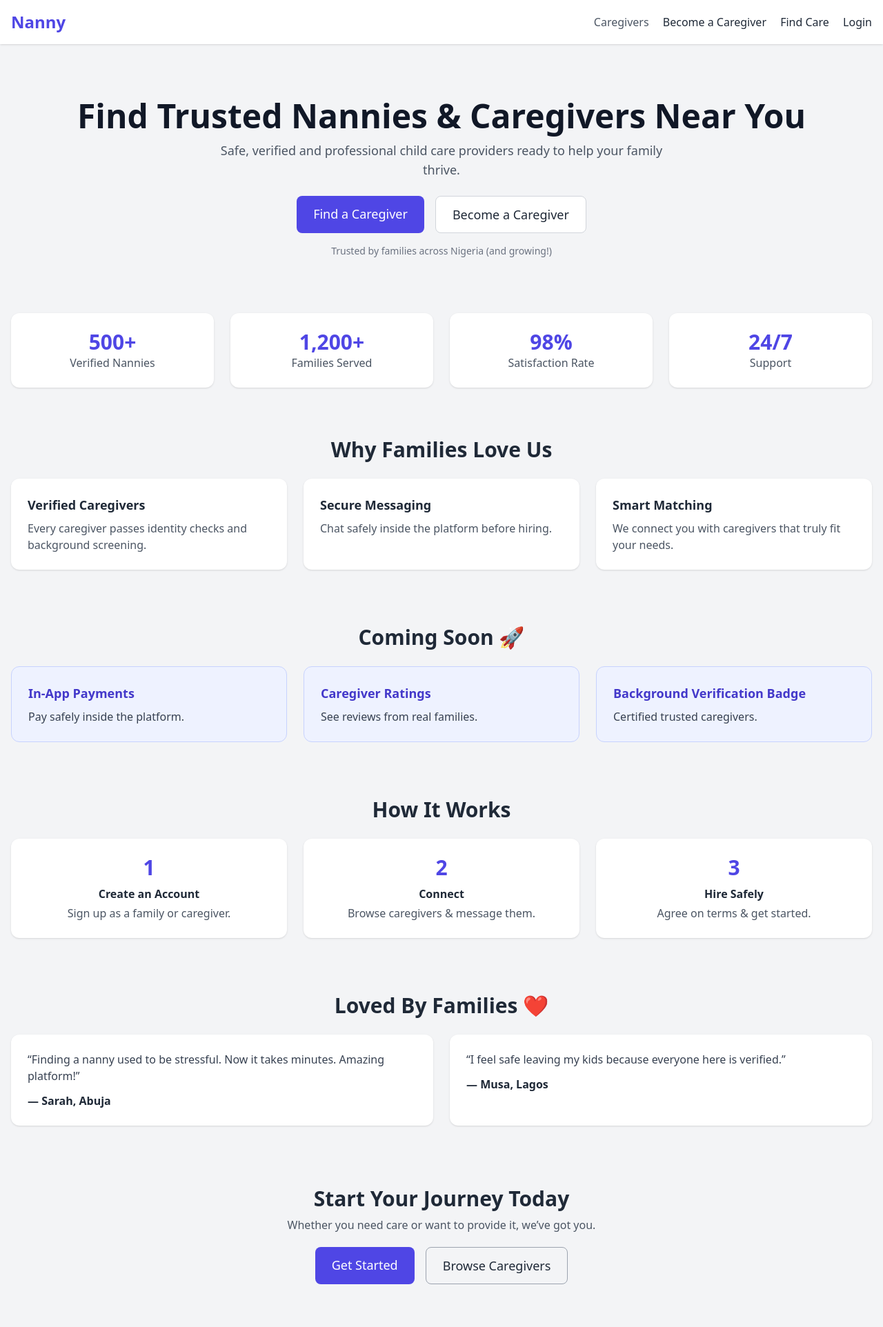
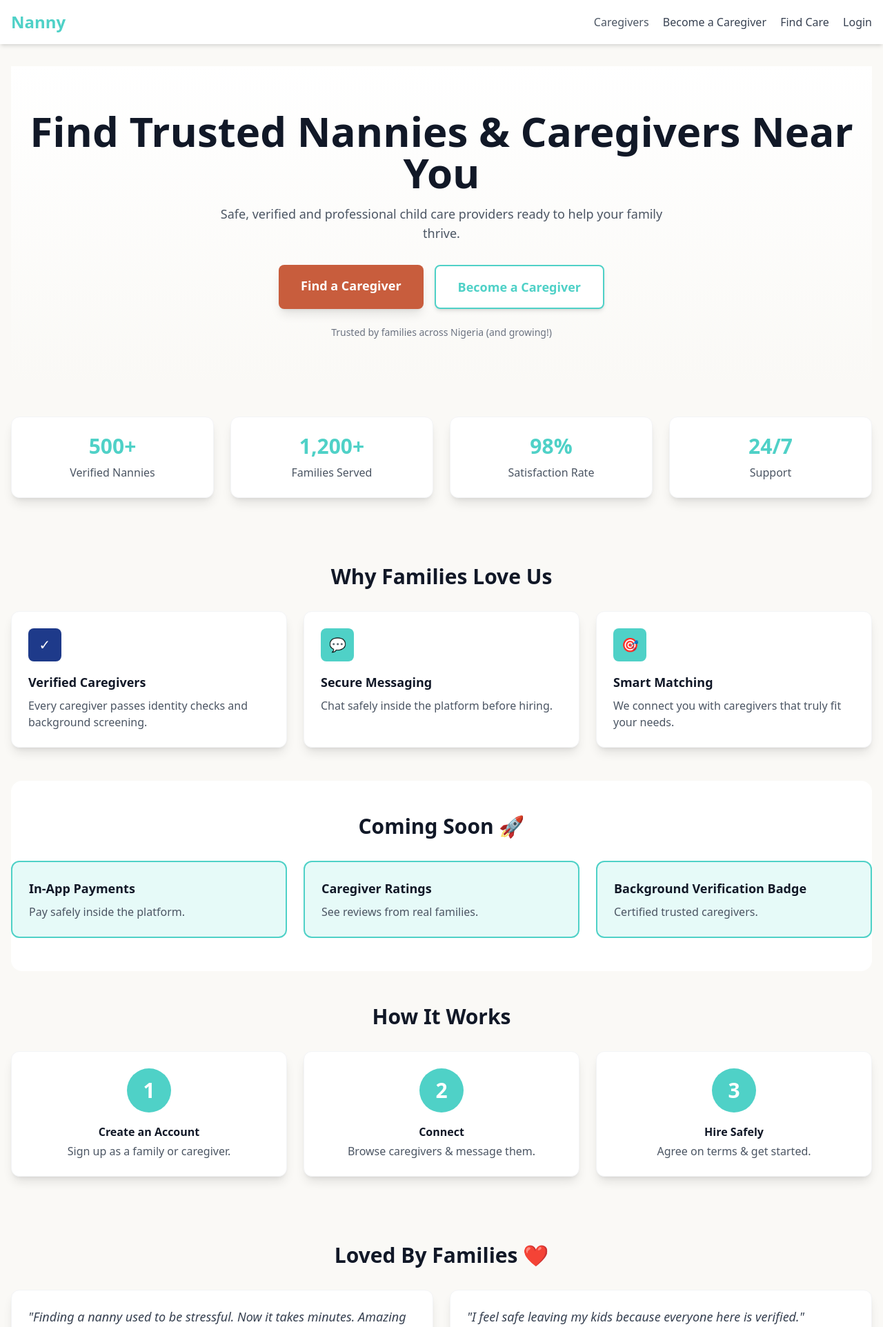
Before and after one commit to photon-e/nanny-app, a Django app: page / in a window 1280 px wide. Shown: the top 1924 px of the page at 69% size. Run offline with Django 4.2, Linux system fonts and the light colour scheme; some libraries are stand-ins or nearby versions.

Commit message:
Update caregiver and family templates and layout

```diff
--- a/core/templates/core/home.html
+++ b/core/templates/core/home.html
@@ -4,76 +4,85 @@
 {% block content %}
 
 <!-- Hero Section -->
-<section class="text-center py-12">
-  <h1 class="text-4xl md:text-5xl font-bold text-gray-900">
+<section class="text-center py-16 bg-gradient-to-b from-white to-off-white">
+  <h1 class="text-4xl md:text-6xl font-bold text-gray-900 mb-4">
     Find Trusted Nannies & Caregivers Near You
   </h1>
   <p class="mt-3 text-lg text-gray-600 max-w-2xl mx-auto">
     Safe, verified and professional child care providers ready to help your family thrive.
   </p>
 
-  <div class="mt-6 flex justify-center gap-4">
+  <div class="mt-8 flex flex-col sm:flex-row justify-center gap-4">
     <a href="/signup/family/"
-       class="bg-indigo-600 text-white px-6 py-3 rounded-lg text-lg">
+       class="bg-terracotta hover:bg-terracotta-dark text-white px-8 py-4 rounded-lg text-lg font-semibold shadow-lg hover:shadow-xl transition-all transform hover:scale-105">
       Find a Caregiver
     </a>
 
     <a href="/signup/caregiver/"
-       class="bg-white border border-gray-300 px-6 py-3 rounded-lg text-lg">
+       class="bg-white border-2 border-soft-teal text-soft-teal hover:bg-soft-teal hover:text-white px-8 py-4 rounded-lg text-lg font-semibold shadow-md hover:shadow-lg transition-all">
       Become a Caregiver
     </a>
   </div>
 
-  <p class="mt-4 text-sm text-gray-500">
+  <p class="mt-6 text-sm text-gray-500">
     Trusted by families across Nigeria (and growing!)
   </p>
 </section>
 
 <!-- Stats -->
-<section class="grid grid-cols-2 md:grid-cols-4 gap-6 text-center py-8">
-  <div class="bg-white p-6 shadow rounded-xl">
-    <h3 class="text-3xl font-bold text-indigo-600">500+</h3>
-    <p class="text-gray-600">Verified Nannies</p>
+<section class="grid grid-cols-2 md:grid-cols-4 gap-6 text-center py-12">
+  <div class="bg-white p-6 shadow-lg rounded-xl border border-gray-100 hover:shadow-xl transition">
+    <h3 class="text-3xl font-bold text-soft-teal">500+</h3>
+    <p class="text-gray-600 mt-2">Verified Nannies</p>
   </div>
 
-  <div class="bg-white p-6 shadow rounded-xl">
-    <h3 class="text-3xl font-bold text-indigo-600">1,200+</h3>
-    <p class="text-gray-600">Families Served</p>
+  <div class="bg-white p-6 shadow-lg rounded-xl border border-gray-100 hover:shadow-xl transition">
+    <h3 class="text-3xl font-bold text-soft-teal">1,200+</h3>
+    <p class="text-gray-600 mt-2">Families Served</p>
   </div>
 
-  <div class="bg-white p-6 shadow rounded-xl">
-    <h3 class="text-3xl font-bold text-indigo-600">98%</h3>
-    <p class="text-gray-600">Satisfaction Rate</p>
+  <div class="bg-white p-6 shadow-lg rounded-xl border border-gray-100 hover:shadow-xl transition">
+    <h3 class="text-3xl font-bold text-soft-teal">98%</h3>
+    <p class="text-gray-600 mt-2">Satisfaction Rate</p>
   </div>
 
-  <div class="bg-white p-6 shadow rounded-xl">
-    <h3 class="text-3xl font-bold text-indigo-600">24/7</h3>
-    <p class="text-gray-600">Support</p>
+  <div class="bg-white p-6 shadow-lg rounded-xl border border-gray-100 hover:shadow-xl transition">
+    <h3 class="text-3xl font-bold text-soft-teal">24/7</h3>
+    <p class="text-gray-600 mt-2">Support</p>
   </div>
 </section>
 
 <!-- Features -->
-<section class="py-10">
-  <h2 class="text-3xl font-bold text-center mb-6">Why Families Love Us</h2>
+<section class="py-12">
+  <h2 class="text-3xl font-bold text-center mb-8 text-gray-900">Why Families Love Us</h2>
 
   <div class="grid md:grid-cols-3 gap-6">
-    <div class="bg-white p-6 shadow rounded-xl">
-      <h3 class="font-semibold text-lg">Verified Caregivers</h3>
-      <p class="text-gray-600 mt-2">
+    <div class="bg-white p-6 shadow-lg rounded-xl border border-gray-100 hover:shadow-xl transition">
+      <div class="w-12 h-12 bg-navy rounded-lg flex items-center justify-center mb-4">
+        <span class="text-white text-xl">✓</span>
+      </div>
+      <h3 class="font-semibold text-lg text-gray-900 mb-2">Verified Caregivers</h3>
+      <p class="text-gray-600">
         Every caregiver passes identity checks and background screening.
       </p>
     </div>
 
-    <div class="bg-white p-6 shadow rounded-xl">
-      <h3 class="font-semibold text-lg">Secure Messaging</h3>
-      <p class="text-gray-600 mt-2">
+    <div class="bg-white p-6 shadow-lg rounded-xl border border-gray-100 hover:shadow-xl transition">
+      <div class="w-12 h-12 bg-soft-teal rounded-lg flex items-center justify-center mb-4">
+        <span class="text-white text-xl">💬</span>
+      </div>
+      <h3 class="font-semibold text-lg text-gray-900 mb-2">Secure Messaging</h3>
+      <p class="text-gray-600">
         Chat safely inside the platform before hiring.
       </p>
     </div>
 
-    <div class="bg-white p-6 shadow rounded-xl">
-      <h3 class="font-semibold text-lg">Smart Matching</h3>
-      <p class="text-gray-600 mt-2">
+    <div class="bg-white p-6 shadow-lg rounded-xl border border-gray-100 hover:shadow-xl transition">
+      <div class="w-12 h-12 bg-soft-teal rounded-lg flex items-center justify-center mb-4">
+        <span class="text-white text-xl">🎯</span>
+      </div>
+      <h3 class="font-semibold text-lg text-gray-900 mb-2">Smart Matching</h3>
+      <p class="text-gray-600">
         We connect you with caregivers that truly fit your needs.
       </p>
     </div>
@@ -81,84 +90,90 @@
 </section>
 
 <!-- Upcoming Features (placeholders but looks real) -->
-<section class="py-10">
-  <h2 class="text-3xl font-bold text-center mb-6">Coming Soon 🚀</h2>
+<section class="py-12 bg-white rounded-2xl">
+  <h2 class="text-3xl font-bold text-center mb-8 text-gray-900">Coming Soon 🚀</h2>
 
   <div class="grid md:grid-cols-3 gap-6">
-    <div class="bg-indigo-50 p-6 rounded-xl border border-indigo-200">
-      <h3 class="font-semibold text-lg text-indigo-700">In-App Payments</h3>
-      <p class="text-gray-700 mt-2">Pay safely inside the platform.</p>
+    <div class="bg-teal-light/20 p-6 rounded-xl border-2 border-soft-teal">
+      <h3 class="font-semibold text-lg text-gray-900">In-App Payments</h3>
+      <p class="text-gray-600 mt-2">Pay safely inside the platform.</p>
     </div>
 
-    <div class="bg-indigo-50 p-6 rounded-xl border border-indigo-200">
-      <h3 class="font-semibold text-lg text-indigo-700">Caregiver Ratings</h3>
-      <p class="text-gray-700 mt-2">See reviews from real families.</p>
+    <div class="bg-teal-light/20 p-6 rounded-xl border-2 border-soft-teal">
+      <h3 class="font-semibold text-lg text-gray-900">Caregiver Ratings</h3>
+      <p class="text-gray-600 mt-2">See reviews from real families.</p>
     </div>
 
-    <div class="bg-indigo-50 p-6 rounded-xl border border-indigo-200">
-      <h3 class="font-semibold text-lg text-indigo-700">Background Verification Badge</h3>
-      <p class="text-gray-700 mt-2">Certified trusted caregivers.</p>
+    <div class="bg-teal-light/20 p-6 rounded-xl border-2 border-soft-teal">
+      <h3 class="font-semibold text-lg text-gray-900">Background Verification Badge</h3>
+      <p class="text-gray-600 mt-2">Certified trusted caregivers.</p>
     </div>
   </div>
 </section>
 
 <!-- How It Works -->
-<section class="py-10">
-  <h2 class="text-3xl font-bold text-center mb-6">How It Works</h2>
+<section class="py-12">
+  <h2 class="text-3xl font-bold text-center mb-8 text-gray-900">How It Works</h2>
 
   <div class="grid md:grid-cols-3 gap-6">
-    <div class="bg-white p-6 shadow rounded-xl text-center">
-      <span class="text-3xl font-bold text-indigo-600">1</span>
-      <h4 class="font-semibold mt-2">Create an Account</h4>
+    <div class="bg-white p-6 shadow-lg rounded-xl text-center border border-gray-100 hover:shadow-xl transition">
+      <div class="w-16 h-16 bg-soft-teal rounded-full flex items-center justify-center mx-auto mb-4">
+        <span class="text-3xl font-bold text-white">1</span>
+      </div>
+      <h4 class="font-semibold mt-2 text-gray-900">Create an Account</h4>
       <p class="text-gray-600 mt-1">Sign up as a family or caregiver.</p>
     </div>
 
-    <div class="bg-white p-6 shadow rounded-xl text-center">
-      <span class="text-3xl font-bold text-indigo-600">2</span>
-      <h4 class="font-semibold mt-2">Connect</h4>
+    <div class="bg-white p-6 shadow-lg rounded-xl text-center border border-gray-100 hover:shadow-xl transition">
+      <div class="w-16 h-16 bg-soft-teal rounded-full flex items-center justify-center mx-auto mb-4">
+        <span class="text-3xl font-bold text-white">2</span>
+      </div>
+      <h4 class="font-semibold mt-2 text-gray-900">Connect</h4>
       <p class="text-gray-600 mt-1">Browse caregivers & message them.</p>
     </div>
 
-    <div class="bg-white p-6 shadow rounded-xl text-center">
-      <span class="text-3xl font-bold text-indigo-600">3</span>
-      <h4 class="font-semibold mt-2">Hire Safely</h4>
+    <div class="bg-white p-6 shadow-lg rounded-xl text-center border border-gray-100 hover:shadow-xl transition">
+      <div class="w-16 h-16 bg-soft-teal rounded-full flex items-center justify-center mx-auto mb-4">
+        <span class="text-3xl font-bold text-white">3</span>
+      </div>
+      <h4 class="font-semibold mt-2 text-gray-900">Hire Safely</h4>
       <p class="text-gray-600 mt-1">Agree on terms & get started.</p>
     </div>
   </div>
 </section>
 
 <!-- Testimonials -->
-<section class="py-10">
-  <h2 class="text-3xl font-bold text-center mb-6">Loved By Families ❤️</h2>
+<section class="py-12">
+  <h2 class="text-3xl font-bold text-center mb-8 text-gray-900">Loved By Families ❤️</h2>
 
   <div class="grid md:grid-cols-2 gap-6">
-    <div class="bg-white p-6 shadow rounded-xl">
-      <p class="text-gray-700">
-        “Finding a nanny used to be stressful. Now it takes minutes. Amazing platform!”
+    <div class="bg-white p-6 shadow-lg rounded-xl border border-gray-100">
+      <p class="text-gray-700 text-lg italic">
+        "Finding a nanny used to be stressful. Now it takes minutes. Amazing platform!"
       </p>
-      <p class="mt-3 font-semibold">— Sarah, Abuja</p>
+      <p class="mt-4 font-semibold text-gray-900">— Sarah, Abuja</p>
     </div>
 
-    <div class="bg-white p-6 shadow rounded-xl">
-      <p class="text-gray-700">
-        “I feel safe leaving my kids because everyone here is verified.”
+    <div class="bg-white p-6 shadow-lg rounded-xl border border-gray-100">
+      <p class="text-gray-700 text-lg italic">
+        "I feel safe leaving my kids because everyone here is verified."
       </p>
-      <p class="mt-3 font-semibold">— Musa, Lagos</p>
+      <p class="mt-4 font-semibold text-gray-900">— Musa, Lagos</p>
     </div>
   </div>
 </section>
 
 <!-- Call to Action -->
-<section class="text-center py-12">
-  <h2 class="text-3xl font-bold">Start Your Journey Today</h2>
-  <p class="text-gray-600 mt-2">Whether you need care or want to provide it, we’ve got you.</p>
+<section class="text-center py-16 bg-gradient-to-b from-off-white to-white">
+  <h2 class="text-3xl md:text-4xl font-bold text-gray-900 mb-3">Start Your Journey Today</h2>
+  <p class="text-gray-600 mt-2 text-lg">Whether you need care or want to provide it, we've got you.</p>
 
-  <div class="mt-5 flex justify-center gap-4">
-    <a href="/signup/family/" class="bg-indigo-600 text-white px-6 py-3 rounded-lg text-lg">
+  <div class="mt-8 flex flex-col sm:flex-row justify-center gap-4">
+    <a href="/signup/family/" class="bg-terracotta hover:bg-terracotta-dark text-white px-8 py-4 rounded-lg text-lg font-semibold shadow-lg hover:shadow-xl transition-all transform hover:scale-105">
       Get Started
     </a>
 
-    <a href="/caregivers/" class="border border-gray-400 px-6 py-3 rounded-lg text-lg">
+    <a href="/caregivers/" class="bg-white border-2 border-soft-teal text-soft-teal hover:bg-soft-teal hover:text-white px-8 py-4 rounded-lg text-lg font-semibold shadow-md hover:shadow-lg transition-all">
       Browse Caregivers
     </a>
   </div>
--- a/requirements.txt
+++ b/requirements.txt
@@ -9,3 +9,4 @@ psycopg2-binary==2.9.6
 pytz==2025.2
 sqlparse==0.5.3
 typing_extensions==4.14.1
+reportlab==4.0.7
--- a/templates/caregivers/profile_list.html
+++ b/templates/caregivers/profile_list.html
@@ -51,7 +51,7 @@
       </a>
 
       <button
-        class="bg-indigo-600 text-white px-6 py-2 rounded-lg">
+        class="bg-soft-teal text-white px-6 py-2 rounded-lg">
         Search
       </button>
   </div>
@@ -82,7 +82,7 @@
         {% endif %}
 
         <a href="{% url 'caregiver_detail' caregiver.pk %}"
-           class="inline-block mt-4 text-indigo-600 font-medium">
+           class="inline-block mt-4 text-soft-teal font-medium">
            View Profile →
         </a>
     </div>
--- a/templates/layout/base.html
+++ b/templates/layout/base.html
@@ -5,31 +5,51 @@
     <title>{% block title %}Nanny Platform{% endblock %}</title>
     <meta name="viewport" content="width=device-width, initial-scale=1">
     <script src="https://cdn.tailwindcss.com"></script>
+    <script>
+        tailwind.config = {
+            theme: {
+                extend: {
+                    colors: {
+                        'soft-teal': '#4FD1C7',
+                        'teal-light': '#81E6D9',
+                        'teal-dark': '#38B2AC',
+                        'navy': '#1E3A8A',
+                        'navy-light': '#3B82F6',
+                        'navy-dark': '#1E40AF',
+                        'terracotta': '#C85D3D',
+                        'terracotta-light': '#E07A5F',
+                        'terracotta-dark': '#A0452E',
+                        'off-white': '#FAF9F6',
+                    }
+                }
+            }
+        }
+    </script>
 </head>
 
-<body class="bg-gray-100 text-gray-800">
+<body class="bg-off-white text-gray-800">
 
-<header class="bg-white shadow">
+<header class="bg-white shadow-md">
     <div class="max-w-7xl mx-auto px-4 py-4 flex justify-between items-center">
-        <a href="/" class="text-2xl font-bold text-indigo-600">
+        <a href="/" class="text-2xl font-bold text-soft-teal hover:text-teal-dark transition">
             Nanny
         </a>
 
         <nav class="space-x-4">
-    <a href="/caregivers/" class="text-gray-600 hover:text-indigo-600">Caregivers</a>
+    <a href="/caregivers/" class="text-gray-600 hover:text-soft-teal transition">Caregivers</a>
 
     {% if user.is_authenticated %}
         {% if user.is_caregiver %}
-            <a href="{% url 'caregiver_dashboard' %}" class="font-medium">Dashboard</a>
+            <a href="{% url 'caregiver_dashboard' %}" class="font-medium text-gray-700 hover:text-soft-teal transition">Dashboard</a>
         {% elif user.is_family %}
-            <a href="{% url 'family_dashboard' %}" class="font-medium">Dashboard</a>
+            <a href="{% url 'family_dashboard' %}" class="font-medium text-gray-700 hover:text-soft-teal transition">Dashboard</a>
         {% endif %}
-        <a href="/messages/inbox/" class="font-medium">Inbox</a>
-        <a href="{% url 'account_logout' %}" class="text-red-500 font-medium">Logout</a>
+        <a href="/messages/inbox/" class="font-medium text-gray-700 hover:text-soft-teal transition">Inbox</a>
+        <a href="{% url 'account_logout' %}" class="text-red-500 font-medium hover:text-red-600 transition">Logout</a>
     {% else %}
-        <a href="/signup/caregiver/" class="font-medium">Become a Caregiver</a>
-        <a href="/signup/family/" class="font-medium">Find Care</a>
-        <a href="{% url 'account_login' %}" class="font-medium">Login</a>
+        <a href="/signup/caregiver/" class="font-medium text-gray-700 hover:text-soft-teal transition">Become a Caregiver</a>
+        <a href="/signup/family/" class="font-medium text-gray-700 hover:text-soft-teal transition">Find Care</a>
+        <a href="{% url 'account_login' %}" class="font-medium text-gray-700 hover:text-soft-teal transition">Login</a>
     {% endif %}
 </nav>
     </div>
@@ -39,7 +59,7 @@
     {% block content %}{% endblock %}
 </main>
 
-<footer class="bg-white border-t mt-12">
+<footer class="bg-white border-t border-gray-200 mt-12">
     <div class="max-w-7xl mx-auto px-4 py-10 grid gap-8 md:grid-cols-4 text-sm text-gray-600">
         <div>
             <h2 class="text-base font-semibold text-gray-900 mb-3">About Nanny</h2>
@@ -54,39 +74,39 @@
         <div>
             <h2 class="text-base font-semibold text-gray-900 mb-3">Explore</h2>
             <ul class="space-y-2">
-                <li><a href="/caregivers/" class="hover:text-indigo-600">Browse caregivers</a></li>
-                <li><a href="/signup/family/" class="hover:text-indigo-600">For families</a></li>
-                <li><a href="/signup/caregiver/" class="hover:text-indigo-600">For caregivers</a></li>
+                <li><a href="/caregivers/" class="hover:text-soft-teal transition">Browse caregivers</a></li>
+                <li><a href="/signup/family/" class="hover:text-soft-teal transition">For families</a></li>
+                <li><a href="/signup/caregiver/" class="hover:text-soft-teal transition">For caregivers</a></li>
             </ul>
         </div>
 
         <div>
             <h2 class="text-base font-semibold text-gray-900 mb-3">Support</h2>
             <ul class="space-y-2">
-                <li><a href="#" class="hover:text-indigo-600">Help center</a></li>
-                <li><a href="#" class="hover:text-indigo-600">Safety tips</a></li>
-                <li><a href="#" class="hover:text-indigo-600">Contact us</a></li>
+                <li><a href="#" class="hover:text-soft-teal transition">Help center</a></li>
+                <li><a href="#" class="hover:text-soft-teal transition">Safety tips</a></li>
+                <li><a href="#" class="hover:text-soft-teal transition">Contact us</a></li>
             </ul>
         </div>
 
-        <div>
-            <h2 class="text-base font-semibold text-gray-900 mb-3">Legal & Social</h2>
+        <div class="bg-navy text-white p-6 rounded-lg">
+            <h2 class="text-base font-semibold mb-3">Legal & Social</h2>
             <ul class="space-y-2 mb-4">
-                <li><a href="#" class="hover:text-indigo-600">Terms of Service</a></li>
-                <li><a href="#" class="hover:text-indigo-600">Privacy Policy</a></li>
-                <li><a href="#" class="hover:text-indigo-600">Cookie Policy</a></li>
+                <li><a href="#" class="hover:text-teal-light transition">Terms of Service</a></li>
+                <li><a href="#" class="hover:text-teal-light transition">Privacy Policy</a></li>
+                <li><a href="#" class="hover:text-teal-light transition">Cookie Policy</a></li>
             </ul>
-            <div class="flex space-x-4 text-gray-500">
-                <a href="#" class="hover:text-indigo-600">Facebook</a>
-                <a href="#" class="hover:text-indigo-600">Instagram</a>
-                <a href="#" class="hover:text-indigo-600">Twitter</a>
+            <div class="flex space-x-4 text-teal-light">
+                <a href="#" class="hover:text-white transition">Facebook</a>
+                <a href="#" class="hover:text-white transition">Instagram</a>
+                <a href="#" class="hover:text-white transition">Twitter</a>
             </div>
         </div>
     </div>
 
-    <div class="border-t">
+    <div class="border-t border-gray-200">
         <div class="max-w-7xl mx-auto px-4 py-4 flex flex-col md:flex-row justify-between items-center text-xs text-gray-400 space-y-2 md:space-y-0">
-            <p>&copy; {{ now|date:"Y" }} Nanny. All rights reserved.</p>
+            <p>&copy; {% now "Y" as current_year %}{{ current_year }} Nanny. All rights reserved.</p>
             <p>Made with care for families and caregivers.</p>
         </div>
     </div>
```
Also changed, not shown: templates/accounts/login.html (+6 -6 lines), templates/accounts/signup.html (+5 -5 lines), templates/caregivers/code_of_conduct.html (+4 -4 lines), templates/caregivers/dashboard.html (+20 -18 lines), templates/caregivers/earnings_wallet.html (+6 -6 lines), templates/caregivers/profile_detail.html (+15 -11 lines), templates/caregivers/registration_level1.html (+5 -5 lines), templates/caregivers/registration_level2.html (+6 -6 lines), templates/caregivers/registration_level3.html (+10 -10 lines), templates/caregivers/training_module_detail.html (+5 -5 lines), templates/caregivers/training_modules.html (+4 -4 lines), templates/families/caregiver_search.html (+10 -10 lines), templates/families/dashboard.html (+6 -6 lines).
